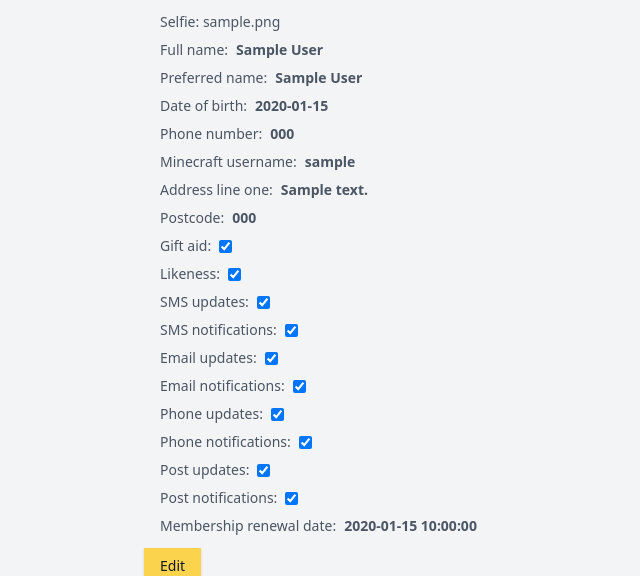
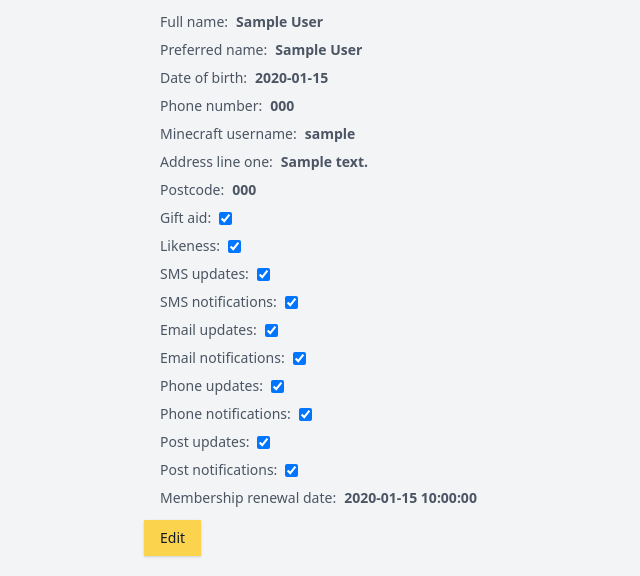
Before and after one commit to GeekZoneHQ/web, a Django app: page /memberships/details/ in a window 1280 px wide. Shown: the part 104-680 px from the top of the page, without its empty margins (0-640 px from the left). Run offline with Django 3.2, Linux system fonts and the light colour scheme; a user stored in the database is signed in; tables that the repository leaves empty hold one stand-in row (values such as "Sample post"); style sheets or scripts are compiled from the project's sources; some libraries are stand-ins or nearby versions.

Commit message:
remove profile picture

```diff
--- a/memberships/templates/memberships/member_details.html
+++ b/memberships/templates/memberships/member_details.html
@@ -9,7 +9,6 @@
 
 
     <div class="ml-4 text-sm">
-      <div class="mb-2 last:mb-3">Selfie: {{ profile_image }}</div>
 
       {% for field in form %}
       <div class="mb-2 last:mb-3 flex items-center pointer-events-none">
```
